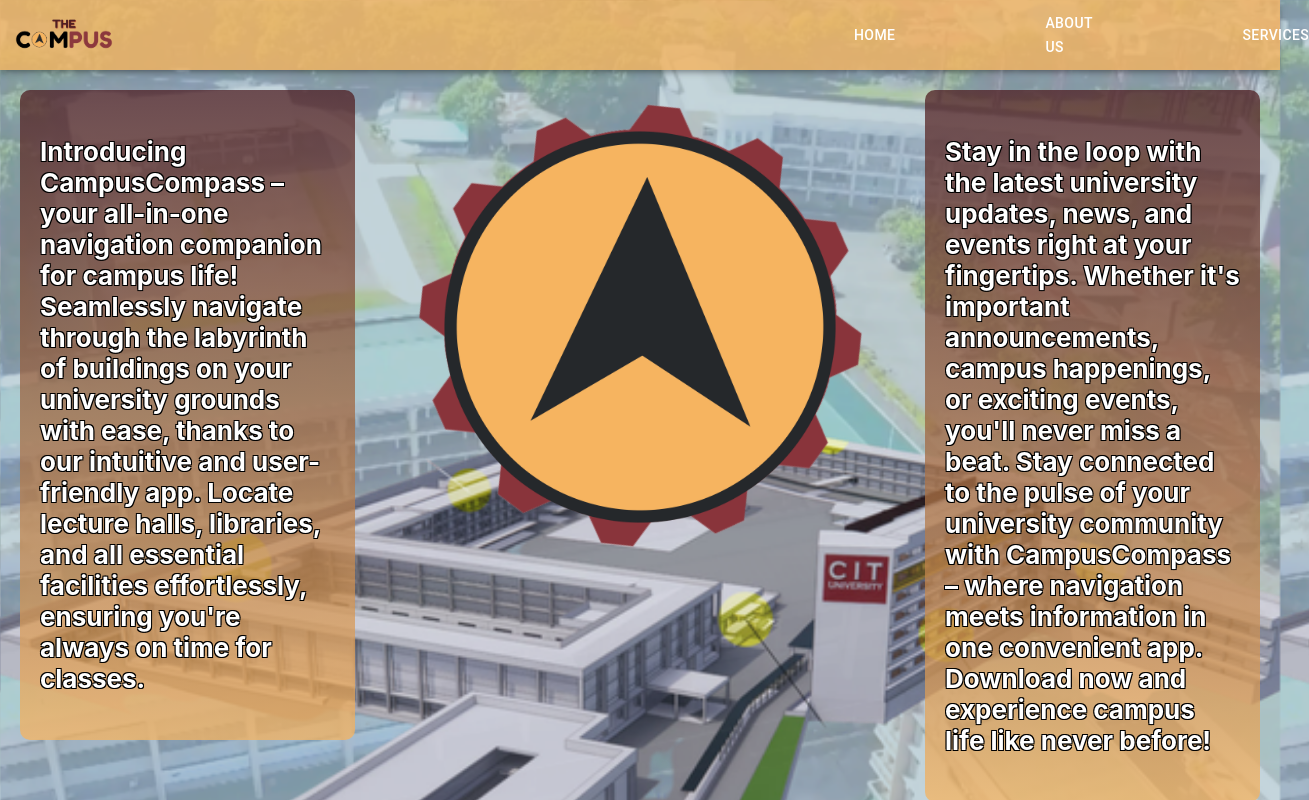
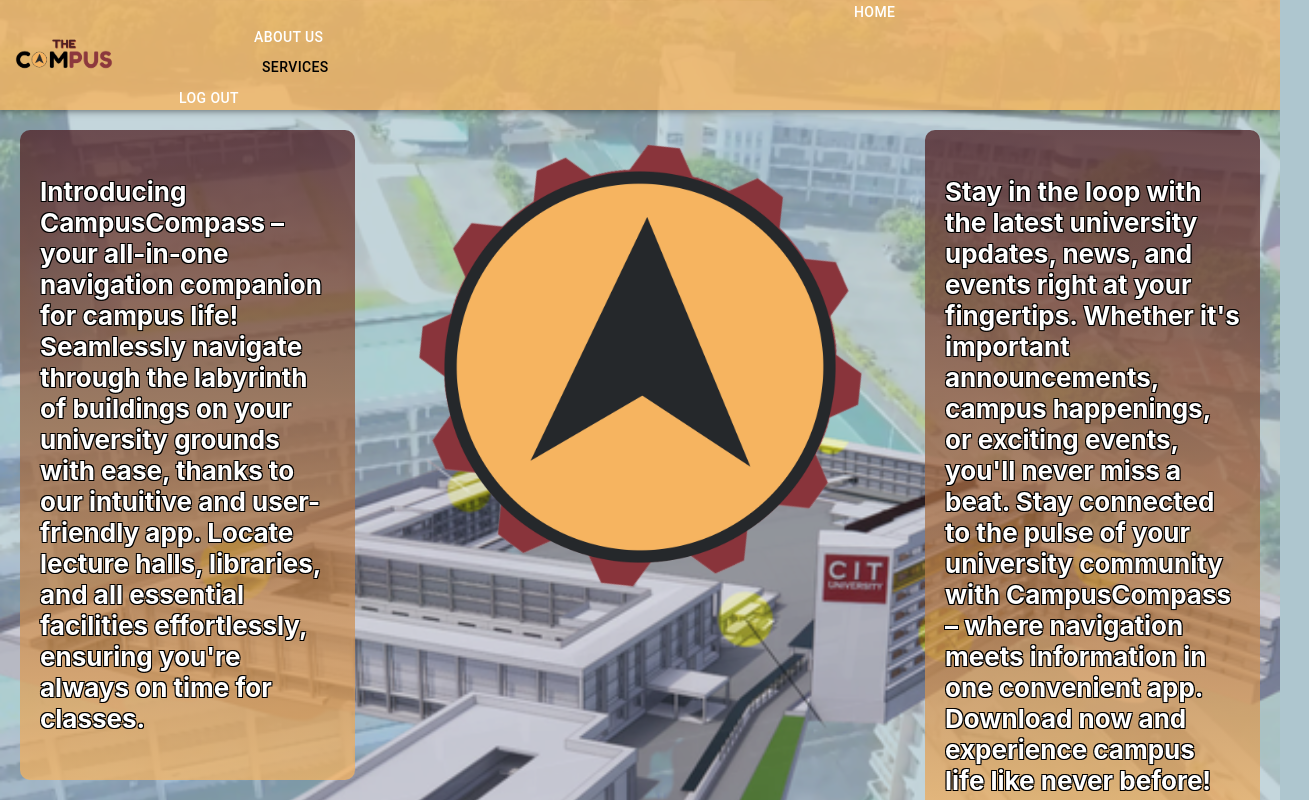
Before and after one commit to risejade/CampusCompassFrontend, a React (Create React App) app: page /home in a window 1280 px wide. Shown: the top 800 px of the page, 1309 px wide, since content can reach past the window. Built offline with nearby package versions, Linux system fonts and the light colour scheme.

Commit message:
Update Home.js
updated the dropdown button

```diff
--- a/src/Home.js
+++ b/src/Home.js
@@ -2,7 +2,7 @@
 
 import React, { useState } from 'react';
 import { useNavigate } from 'react-router-dom';
-import { AppBar, Toolbar, Typography } from '@mui/material';
+import { AppBar, Toolbar, Typography, Menu, MenuItem, Button } from '@mui/material';
 import './CCcss/Home.css'; // Assuming you have a separate CSS file for styling
 import campusLogo from './CCcss/CCimage/campus.png';
 import hrLogo from './CCcss/CCimage/hrlogo.png';
@@ -136,7 +136,22 @@
 function Home() {
   const navigate = useNavigate();
   const [user, setUser] = useState(null);
+  const [anchorEl, setAnchorEl] = useState(null);
 
+  const handleDropdownClick = (event) => {
+    setAnchorEl(event.currentTarget);
+  };
+
+  const handleDropdownClose = () => {
+    setAnchorEl(null);
+  };
+
+  const handleItemClick = (item) => {
+    // Logic for handling dropdown item clicks
+    console.log(`Clicked on: ${item}`);
+    handleDropdownClose(); // Close the dropdown after clicking an item
+    // You can add further logic based on the item clicked
+  };
   const handleLogin = () => {
     setUser();
     navigate('/app');
@@ -158,6 +173,9 @@
   const handleLandingPage = () => {
     navigate('/landingpage');
   };
+  const handleLogout = () => {
+    navigate('/landingpage');
+  };
 
   return (
     <div>
@@ -166,6 +184,7 @@
           <button className='thecampuslog' onClick={handleLandingPage}>
             <img src={campusLogo} alt="The Campus Logo" />
           </button>
+          <div className='appbar'>
           <div className='homebut' onClick={handleHome} style={{ cursor: 'pointer' }}>
             <Typography variant="button">
               Home
@@ -176,10 +195,35 @@
               About Us
             </Typography>
           </div>
-          <div className='services' onClick={handleContact} style={{ cursor: 'pointer' }}>
+          <div className='services' style={{ cursor: 'pointer' }}>
+            <Button onClick={handleDropdownClick} style={{ color: 'black' }}>
+              Services
+            </Button>
+            <Menu
+              anchorEl={anchorEl}
+              open={Boolean(anchorEl)}
+              onClose={handleDropdownClose}
+              anchorOrigin={{
+                vertical: 'bottom',
+                horizontal: 'left',
+              }}
+              transformOrigin={{
+                vertical: 'top',
+                horizontal: 'left',
+              }}
+              getContentAnchorEl={null}
+            >
+              <MenuItem onClick={() => handleItemClick('Search Building')}>Search Building</MenuItem>
+              <MenuItem onClick={() => handleItemClick('Building Information')}>Building Information</MenuItem>
+              <MenuItem onClick={() => handleItemClick('Maintenance Report')}>Maintenance Report</MenuItem>
+              <MenuItem onClick={() => handleItemClick('Events')}>Events</MenuItem>
+            </Menu>
+          </div>
+          <div className='logout' onClick={handleLogout} style={{ cursor: 'pointer' }}>
             <Typography variant="button">
-              Services
+              Log out
             </Typography>
+          </div>
           </div>
         </Toolbar>
       </AppBar>
```
